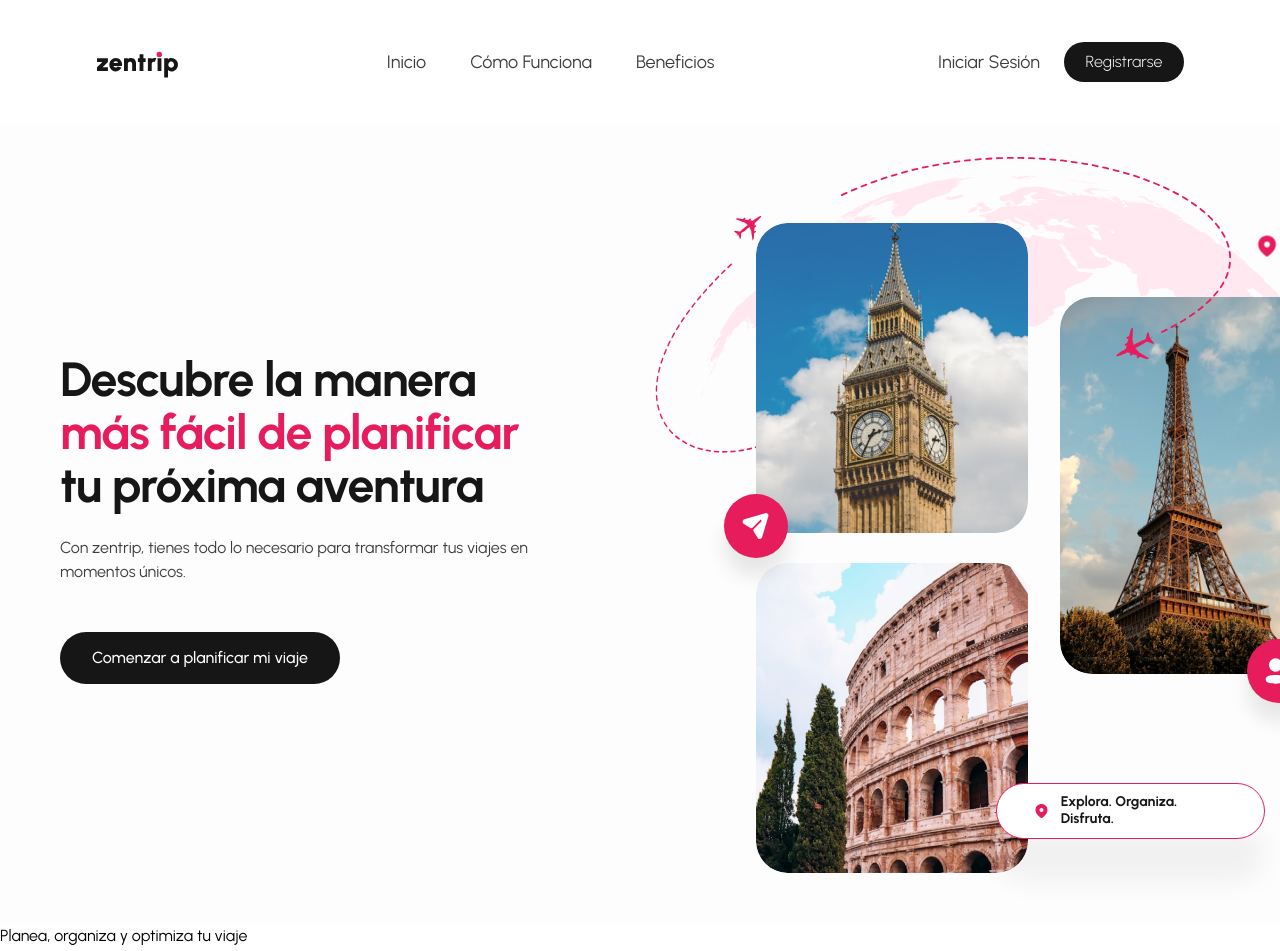
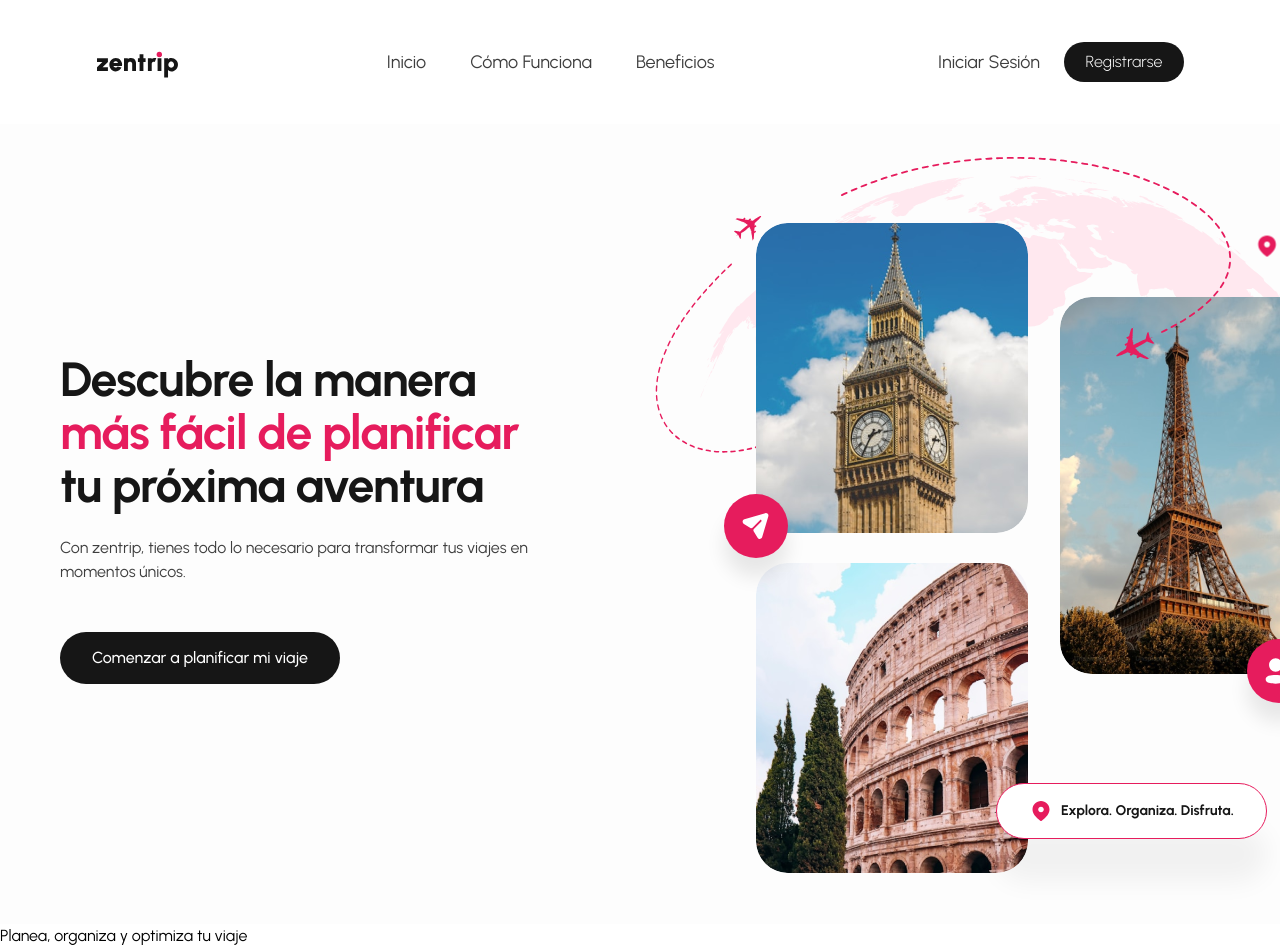
Before and after one commit to Ignacio918/viajes-app, a React (Vite) app in the folder viajes-app/: page / in a window 1280 px wide. Shown: the top 951 px of the page. Built offline with nearby package versions, Linux system fonts and the light colour scheme; a web font is replaced by a local one.

Commit message:
arreglando el badget

```diff
--- a/viajes-app/src/pages/HeroSection.tsx
+++ b/viajes-app/src/pages/HeroSection.tsx
@@ -1,4 +1,3 @@
-// HeroSection.tsx
 import React from 'react';
 import { motion } from 'framer-motion';
 import '../styles/HeroSection.css';
@@ -255,19 +254,32 @@ const HeroSection: React.FC = () => {
             className="hero__badge"
             initial={{ opacity: 0, y: 20 }}
             animate={{ opacity: 1, y: 0 }}
-            transition={{ duration: 0.8, delay: 0.9 }}
+            transition={{
+              duration: 0.8,
+              delay: 0.9,
+              ease
+            }}
             whileHover={{
-              scale: 1.05,
-              transition: { duration: 0.3 }
+              y: -2,
+              backgroundColor: "rgb(249, 250, 251)", // equivalente a bg-gray-50
+              transition: {
+                duration: 0.3,
+                ease
+              }
             }}
           >
-            <div className="hero__badge-icon">
+            <motion.div
+              className="hero__badge-icon"
+              whileHover={{
+                color: "rgb(219, 39, 119)" // color completo en hover
+              }}
+            >
               <img
                 src={locationIcon}
                 alt="Location icon"
                 className="hero__badge-icon-inner"
               />
-            </div>
+            </motion.div>
             <span className="hero__badge-text">
               Explora. Organiza. Disfruta.
             </span>
--- a/viajes-app/src/styles/HeroSection.css
+++ b/viajes-app/src/styles/HeroSection.css
@@ -215,37 +215,37 @@
 }
 
 .hero__badge {
-  @apply absolute px-8 py-4 bg-white rounded-full border border-pink-600 flex items-center gap-2;
+  @apply absolute flex items-center rounded-full border border-pink-600 bg-white;
   left: 376px;
   top: 627px;
-  width: 269px;
-  height: 56px;
+  padding: 16px 32px; /* Ajustado para dar más espacio al contenido */
+  gap: 8px; /* Espacio entre el ícono y el texto */
   box-shadow: 0px 43px 26px rgba(0, 0, 0, 0.05);
   z-index: 25;
   transition: all 0.3s ease;
   animation: float 7s ease-in-out infinite;
+  width: auto; /* Cambiamos de width fijo a auto */
+  height: 56px;
 }
 
 .hero__badge-icon {
-  @apply w-6 h-6 relative;
-}
-
-.hero__badge-icon-inner {
-  @apply w-[17px] h-5 absolute left-[3.5px] top-[2px];
+  @apply w-6 h-6 relative text-pink-600/60; /* Agregamos color con opacidad */
+  transition: color 0.2s ease;
 }
 
 .hero__badge-text {
-  @apply text-dark text-sm font-bold font-urbanist leading-[16.8px];
+  @apply text-dark text-sm font-bold font-urbanist whitespace-nowrap; /* Agregamos whitespace-nowrap */
+  line-height: 16.8px;
 }
 
-.hero__float:hover {
-  @apply bg-pink-700;
+/* Hover states */
+.hero__badge:hover {
+  @apply bg-gray-50;
   transform: translateY(-2px);
 }
 
-.hero__badge:hover {
-  @apply bg-gray-50;
-  transform: translateY(-2px);
+.hero__badge:hover .hero__badge-icon {
+  @apply text-pink-600; /* Color sólido en hover */
 }
 
 .hero__image:hover {
```
